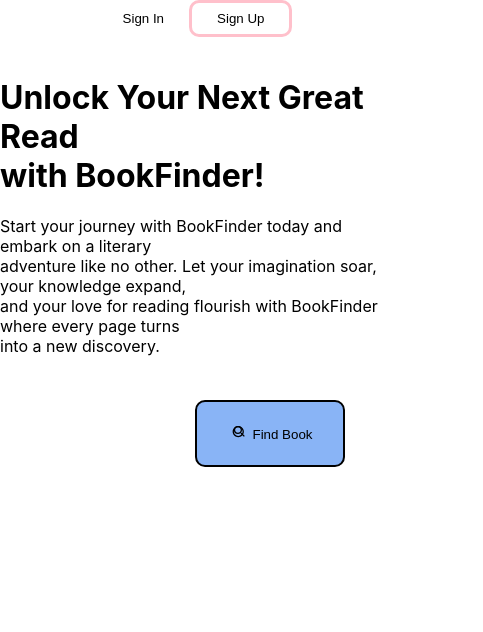
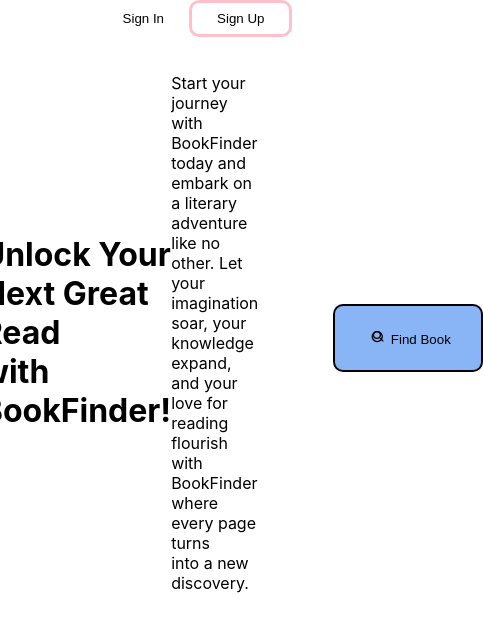
Before and after one commit to Adeshina-Qudus/BookFinderFrontEnd, a React (Create React App) app: page / in a window 390 px wide. Shown: the top 632 px of the page, 483 px wide, since content can reach past the window. Built offline with nearby package versions, Linux system fonts and the light colour scheme.

Commit message:
media screen

```diff
--- a/src/landingPage/index.module.css
+++ b/src/landingPage/index.module.css
@@ -21,4 +21,9 @@
     .image {
         display: none;
     }
+    .text{
+        display: flex;
+        justify-content: center;
+        align-items: center;
+    }
 }
```
